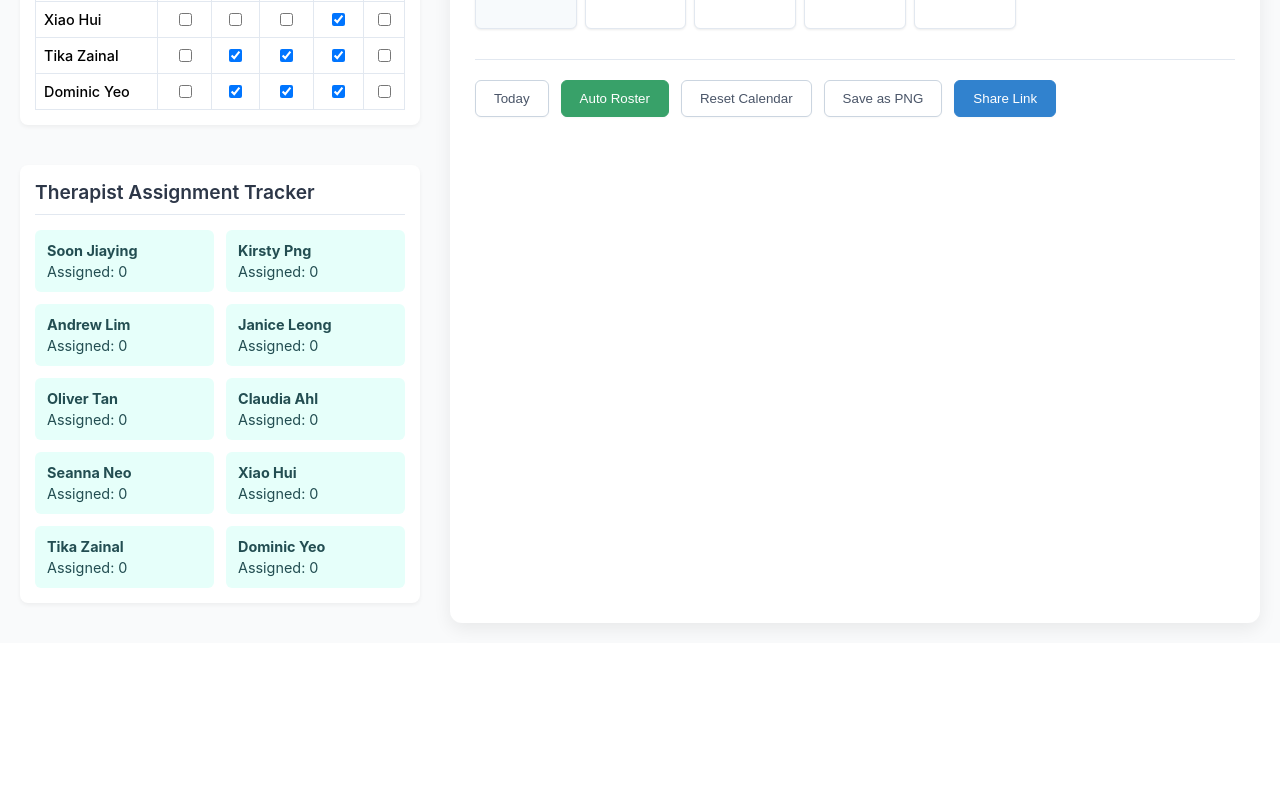
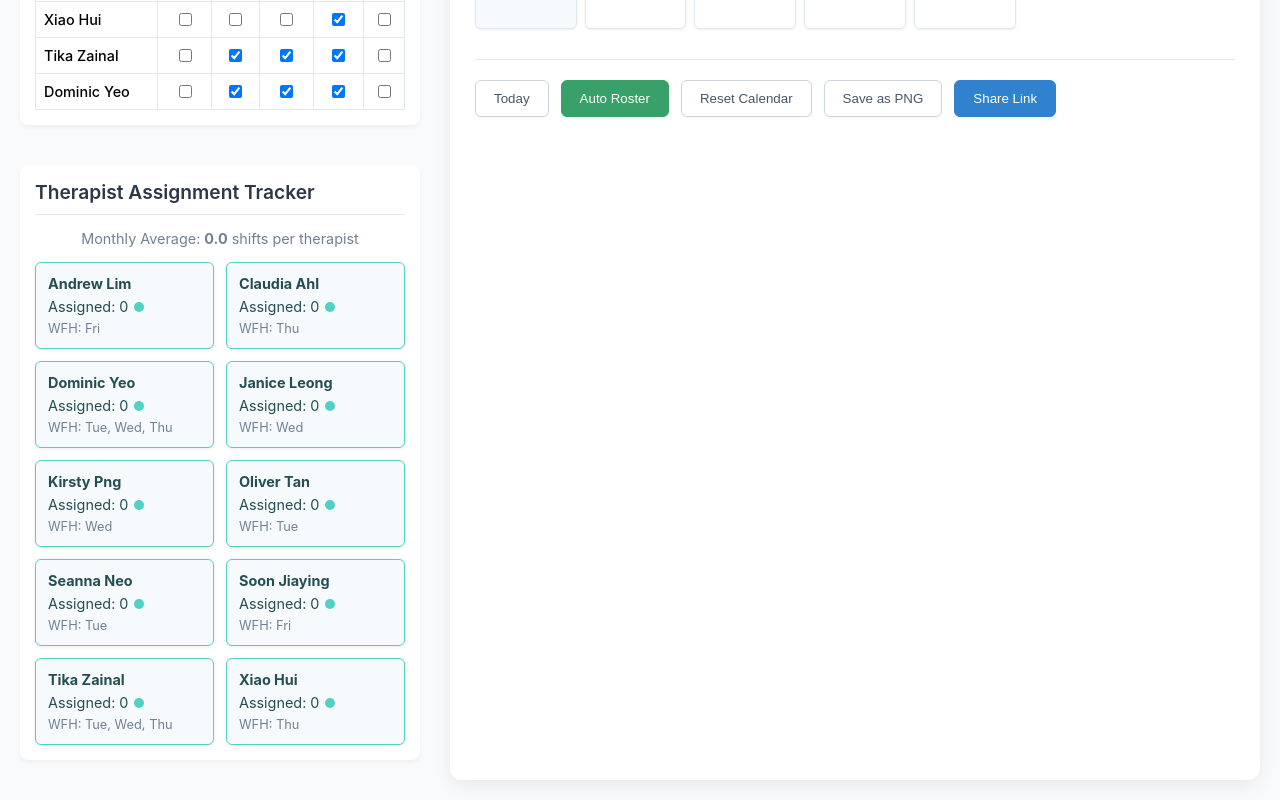
Before and after one commit to jxhnthan/hwb-crisis-rostering, a React (Create React App) app: page / in a window 1280 px wide. Shown: the part 1162-1962 px from the top of the page. Before the commit the page ends 1805 px from the top, so only its background shows below. Built offline with nearby package versions, Linux system fonts and the light colour scheme.

Commit message:
Update App.js

```diff
--- a/src/App.js
+++ b/src/App.js
@@ -432,12 +432,56 @@ const App = () => {
 
   const currentBlockedDays = currentYear === 2025 ? blockedDays2025 : blockedDays2026;
 
+  // --- Start of Tracker Section Calculations ---
+  // Calculate total possible workdays in the current month (for 'full' assignment context)
+  let totalAvailableWorkdaysInMonth = 0;
+  if (calendarData[currentYear] && calendarData[currentYear][currentMonth]) {
+    calendarData[currentYear][currentMonth].forEach(day => {
+      const isWeekend = day.date.getDay() === 0 || day.date.getDay() === 6;
+      const isBlocked = currentBlockedDays.includes(day.dayKey);
+      if (!isWeekend && !isBlocked) {
+        totalAvailableWorkdaysInMonth++;
+      }
+    });
+  }
+
   const assignmentCounts = therapists.reduce((acc, therapist) => {
     acc[therapist] = calendarData[currentYear]?.[currentMonth]?.filter((day) =>
       day.therapists.includes(therapist)
     ).length || 0;
     return acc;
   }, {});
+
+  const totalAssignedShiftsOverall = Object.values(assignmentCounts).reduce((sum, count) => sum + count, 0);
+  const averageShiftsPerTherapist = therapists.length > 0
+    ? (totalAssignedShiftsOverall / therapists.length).toFixed(1)
+    : 0;
+
+  // Define color thresholds relative to the average
+  const getColorForAssignmentCount = (count) => {
+      if (averageShiftsPerTherapist === 0 || therapists.length === 0) return '#A0AEC0'; // Grey if no assignments or no therapists
+
+      // Define thresholds
+      const avg = parseFloat(averageShiftsPerTherapist); // Ensure numeric comparison
+      if (count < avg * 0.75) return '#68D391'; // Green: Significantly below average
+      if (count > avg * 1.25) return '#FC8181'; // Red: Significantly above average
+      if (count > avg) return '#F6AD55'; // Orange: Slightly above average
+      return '#4FD1C5'; // Teal: Around or slightly below average
+  };
+
+  // Sort therapists for display in the tracker
+  const sortedTherapists = [...therapists].sort((a, b) => {
+      const countA = assignmentCounts[a];
+      const countB = assignmentCounts[b];
+      // Primary sort: by assignment count (ascending)
+      if (countA !== countB) {
+          return countA - countB;
+      }
+      // Secondary sort: alphabetically by name if counts are equal
+      return a.localeCompare(b);
+  });
+  // --- End of Tracker Section Calculations ---
+
 
   const actualCurrentDate = new Date();
   const actualCurrentDay = actualCurrentDate.getDate();
@@ -789,7 +833,7 @@ const App = () => {
     padding: '10px 18px',
     background: '#FFFFFF',
     color: '#4A5568',
-    border: '1px solid #CBD5E0', // Corrected: Removed stray single quote
+    border: '1px solid #CBD5E0',
     borderRadius: '6px',
     cursor: 'pointer',
     fontWeight: '500',
@@ -979,25 +1023,62 @@ const App = () => {
                 Therapist Assignment Tracker
               </h3>
               <div style={{
+                fontSize: '0.9rem',
+                color: '#718096',
+                marginBottom: '15px',
+                textAlign: 'center'
+              }}>
+                Monthly Average: <strong>{averageShiftsPerTherapist}</strong> shifts per therapist
+              </div>
+              <div style={{
                 display: 'grid',
                 gridTemplateColumns: 'repeat(auto-fit, minmax(150px, 1fr))',
                 gap: '12px',
               }}>
-                {Object.entries(assignmentCounts).map(([therapist, count]) => (
+                {sortedTherapists.map((therapist) => {
+                  const count = assignmentCounts[therapist];
+                  const assignmentColor = getColorForAssignmentCount(count);
+                  const therapistWfhDays = Object.entries(workingFromHome[therapist] || {})
+                    .filter(([, isWfh]) => isWfh)
+                    .map(([day]) => day.substring(0, 3)); // e.g., "Mon", "Tue"
+                  return (
                     <div
                       key={therapist}
                       style={{
                         padding: '12px',
-                      backgroundColor: '#E6FFFA',
+                        backgroundColor: '#F7FAFC', // Lighter background for tracker cards
                         color: '#234E52',
                         borderRadius: '6px',
-                      fontSize: '0.9rem'
+                        fontSize: '0.9rem',
+                        border: `1px solid ${assignmentColor}`, // Border color based on assignment status
+                        boxShadow: '0 1px 4px rgba(0,0,0,0.08)',
+                        display: 'flex',
+                        flexDirection: 'column',
+                        alignItems: 'flex-start', // Align text to start
+                        gap: '6px',
+                        position: 'relative'
                       }}
                     >
-                    <strong style={{ display: 'block', marginBottom: '4px' }}>{therapist}</strong>
+                      <strong style={{ display: 'block' }}>{therapist}</strong>
+                      <div style={{ display: 'flex', alignItems: 'center', gap: '6px' }}>
                         <span>Assigned: {count}</span>
+                        <span style={{
+                          width: '10px',
+                          height: '10px',
+                          borderRadius: '50%',
+                          backgroundColor: assignmentColor,
+                          display: 'inline-block',
+                          flexShrink: 0,
+                        }} title={`Assignment Status: ${count} shifts`}></span>
                       </div>
-                ))}
+                      {therapistWfhDays.length > 0 && (
+                          <div style={{ fontSize: '0.8rem', color: '#718096' }}>
+                              WFH: {therapistWfhDays.join(', ')}
+                          </div>
+                      )}
+                    </div>
+                  );
+                })}
               </div>
             </div>
           </div>
```
Lines whose indentation alone changed are shown as unchanged.
